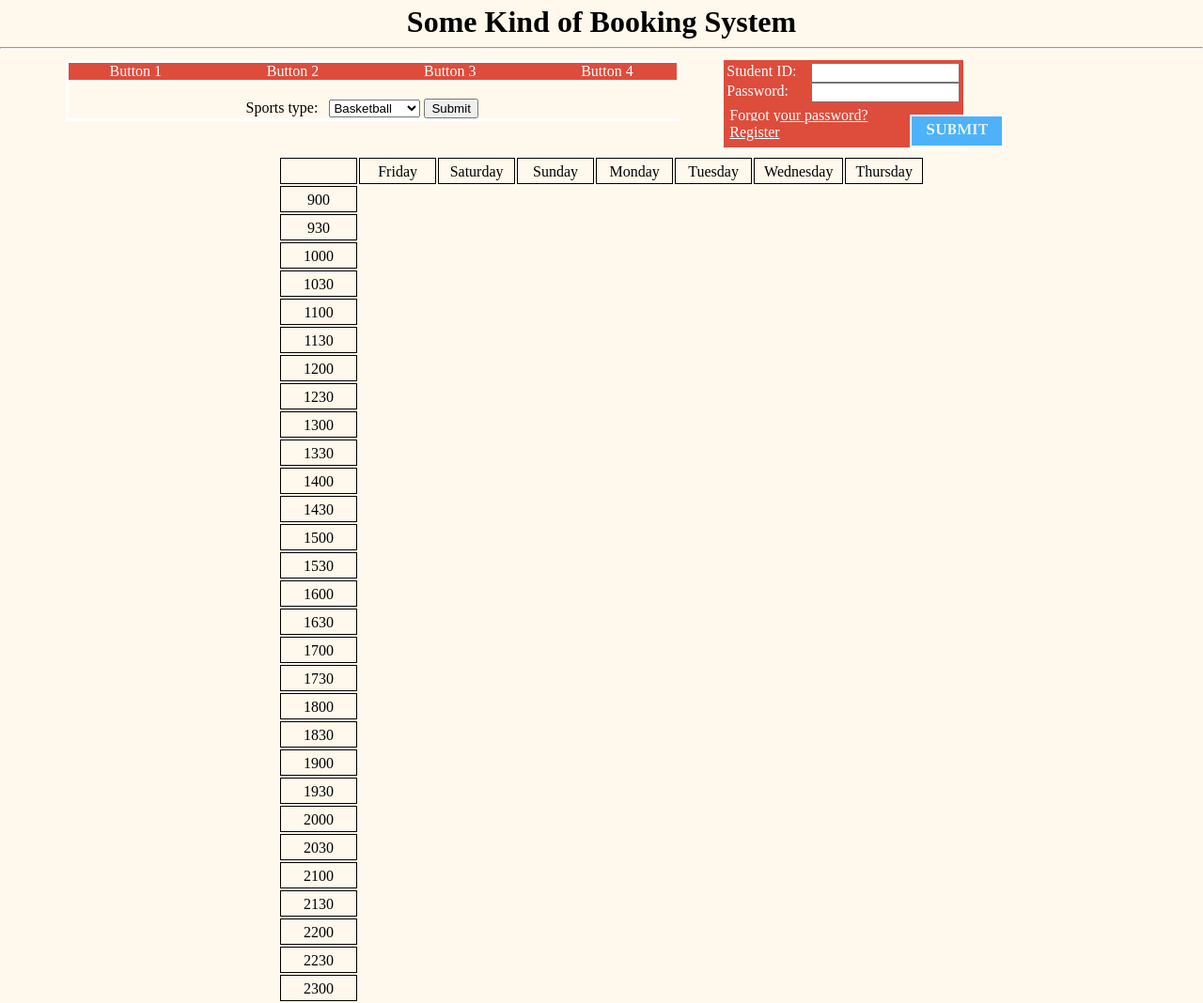
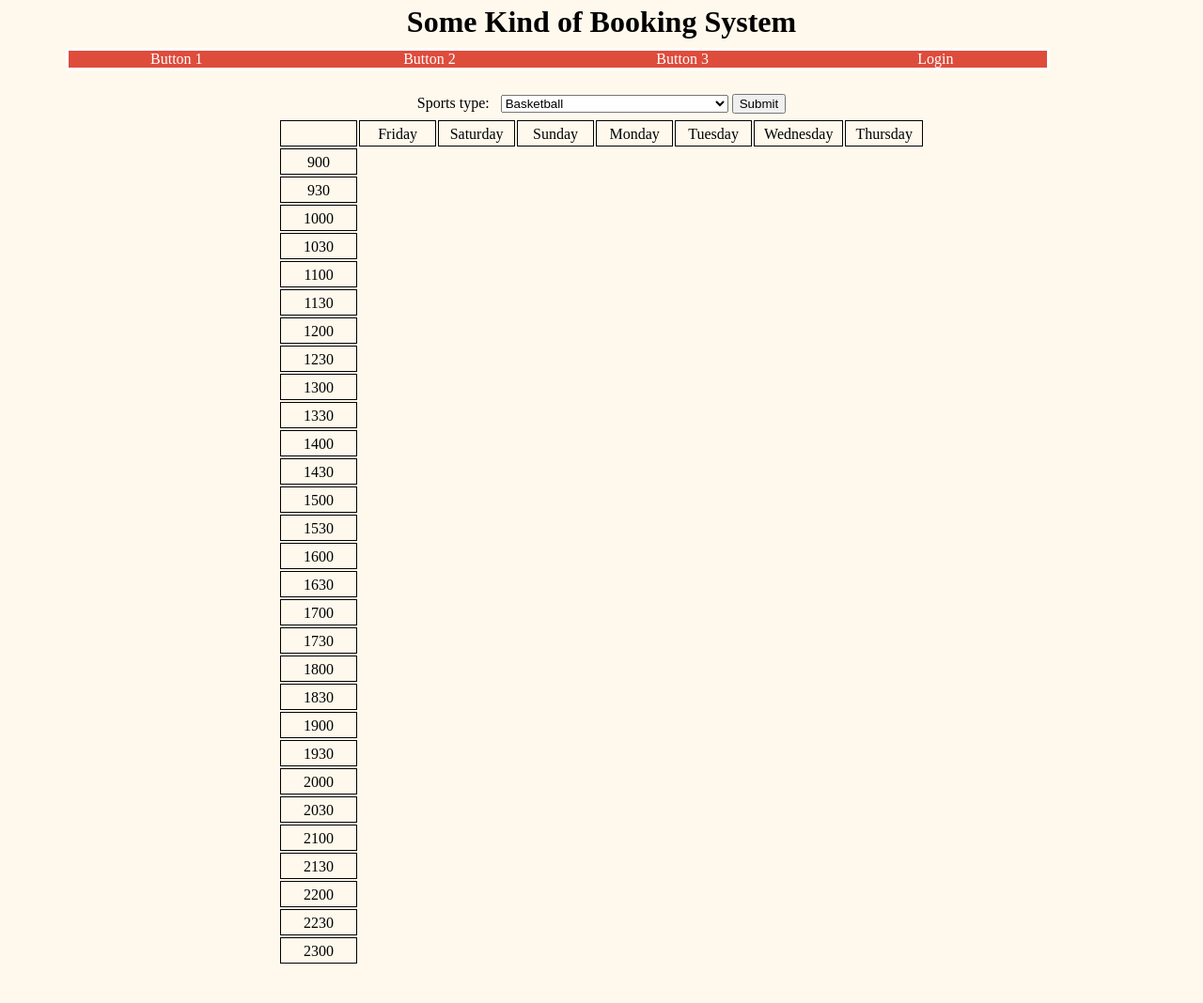
Before and after one commit to FeliciousX/web-programming-MPH, a PHP site: page /indexlayout.php in a window 1280 px wide. Shown: the whole page at 94% size. After the commit the page ends 1026 px from the top, so only its background shows below. Run offline with PHP 8.4, Linux system fonts and the light colour scheme.

Commit message:
Changed layout & separated navbar to file
Redirected login to a standalone login page.
Navbar is now a separate PHP file that should be included in each page.

CSS updated.

```diff
--- /dev/null
+++ b/inc/navbar.php
@@ -0,0 +1,42 @@
+<!DOCTYPE html>
+<html lang="en">
+<head>
+	<!-- 1140px Grid styles for IE -->
+	<!--[if lte IE 9]><link rel="stylesheet" href="css/ie.css" type="text/css" media="screen" /><![endif]-->
+
+	<!-- The 1140px Grid - http://cssgrid.net/ -->
+	<link rel="stylesheet" href="css/1140.css" type="text/css" media="screen" />
+
+	<!-- Your styles -->
+	<link rel="stylesheet" href="css/styles.css" type="text/css" media="screen" />
+
+	<!--css3-mediaqueries-js - http://code.google.com/p/css3-mediaqueries-js/ - Enables media queries in some unsupported browsers-->
+	<script type="text/javascript" src="js/css3-mediaqueries.js"></script>
+</head>
+
+<?php
+	echo '
+	<div class="container navcontainer">
+		<div class="row">
+			<div class="elevencol last navbar">
+				<div class="threecol">
+					<a href="btn1.html" class="navbar">Button 1</a>
+				</div>
+				<div class="threecol">
+					<a href="btn2.html" class="navbar">Button 2</a>
+				</div>
+				<div class="threecol">
+					<a href="btn3.html" class="navbar">Button 3</a>
+				</div>
+				<div class="threecol last">
+					<a href="login.php" class="navbar">Login</a>
+				</div>
+			</div>
+		</div>
+	</div>
+		'
+
+?>
+
+
+</html>
--- a/indexlayout.php
+++ b/indexlayout.php
@@ -15,32 +15,17 @@
 </head>
 
 <body>
-<div class="container">
+<div class="container heading">
 	<div class="row">
 		<div class="twelvecol">
 			<h1 class="centerText">Some Kind of Booking System</h1>
 		</div>
 	</div>
 </div>
-<hr />
+<?php include 'inc/navbar.php' ?>
 <div class="container">
-	<div class="row">
-		<div class="row">
-			<div class="sevencol navbar">
-				<div class="threecol">
-					<a href="btn1.html" class="navbar">Button 1</a>
-				</div>
-				<div class="threecol">
-					<a href="btn2.html" class="navbar">Button 2</a>
-				</div>
-				<div class="threecol">
-					<a href="btn3.html" class="navbar">Button 3</a>
-				</div>
-				<div class="threecol last">
-					<a href="btn4.html" class="navbar">Button 4</a>
-				</div>
 	<div class="row selection">
-					<div class="tencol last">
+		<div class="twelvecol last centerObjects">
 			<form name="sportsForm" action="testlayout.php" method="post">
 			<p>Sports type: &nbsp;
 			<select name="sportsType">
@@ -48,35 +33,12 @@
 			    <option value="Badminton">Badminton</option>
 			    <option value="Table Tennis">Table Tennis</option>
 			    <option value="Squash">Squash</option>
+			    <option value="Multistorey Carpark">Multistorey Carpark (Futsal & Tennis)</option>
 			</select>
 			<input type="submit" value="Submit" />
 			</p>
-
 			</form>
 		</div>
-				</div>
-			</div>
-			<div class="threecol last loginbox">
-				<form method="post" action="testlayout.html">
-				<div class="row">
-					<p><label for="id">Student ID:</label><input class="text" type="text" name="id" /></p>
-				</div>
-				<div class="row">
-					<p><label for="pw">Password:</label><input class="text" type="password" name="pw" /></p>
-				</div>
-				<div class="row topmargin5px">
-					<div class="threecol">
-						<a href="lostPassword.php" class="loginbox">Forgot your password?</a> <br />
-						<a href="register.php" class="loginbox">Register</a>
-					</div>
-					<div class="twocol last">
-						<input class="submit" type="submit" value="SUBMIT"/>
-					</div>
-				</div>
-				</form>
-			</div>
-		</div>
-
 	</div>
 </div>
 
```
Also changed, not shown: login.php (added, +60 -0 lines). Lines whose indentation alone changed are shown as unchanged.
